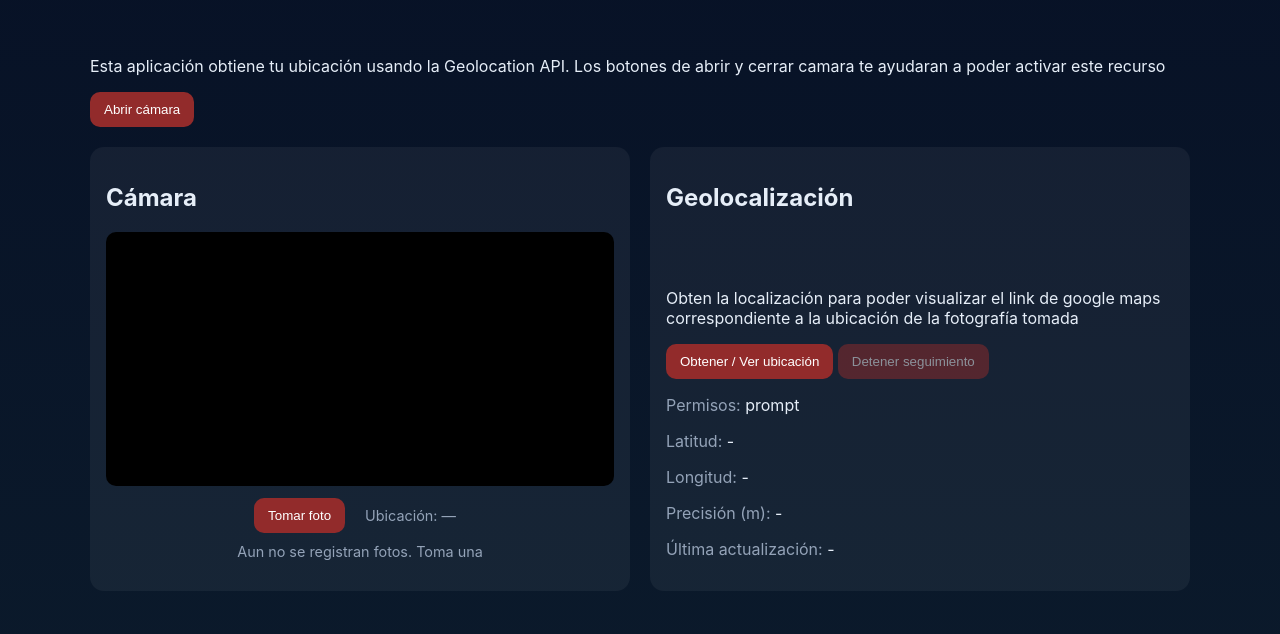
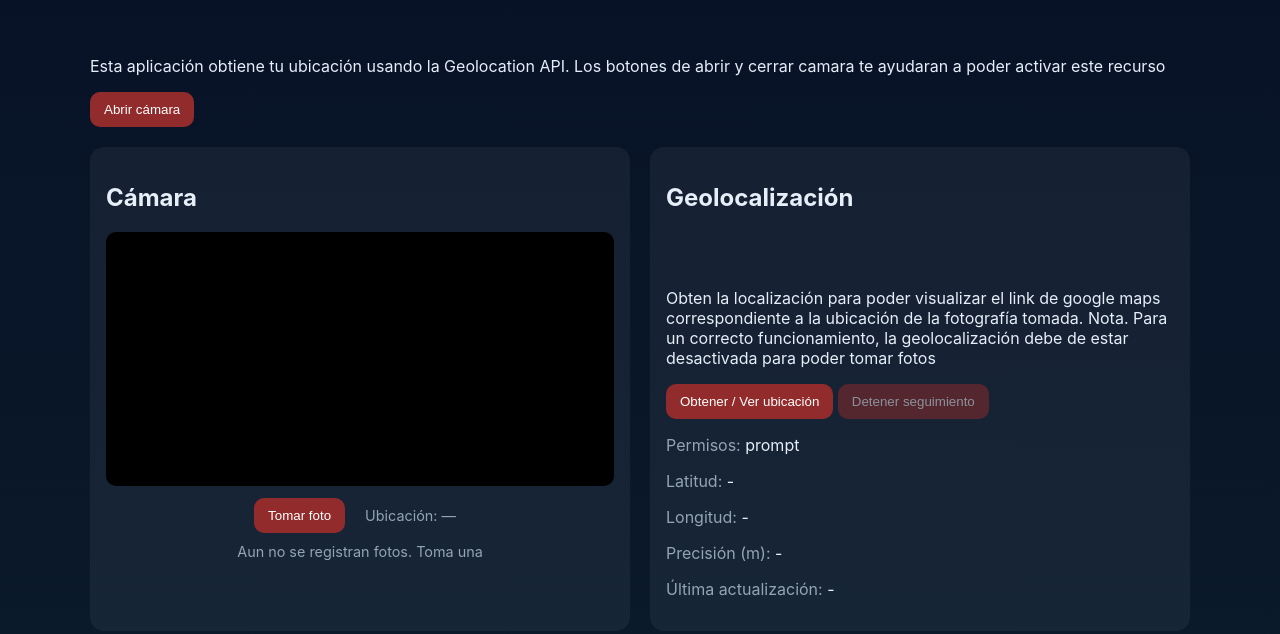
Before and after one commit to Leyla-Villanueva/pwa-examen, a plain HTML site: page index.html in a window 1280 px wide. Shown: the part 130-764 px from the top of the page. Drawn offline with Linux system fonts and the light colour scheme.

Commit message:
[ADD] 23RJ45

```diff
--- a/index.html
+++ b/index.html
@@ -178,7 +178,7 @@
             <p>
                 Obten la localización para poder visualizar el link
                 de google maps correspondiente a la ubicación de la
-                fotografía tomada
+                fotografía tomada. Nota. Para un correcto funcionamiento, la geolocalización debe de estar desactivada para poder tomar fotos
             </p>
 
             <button id="btn-ubicacion">Obtener / Ver ubicación</button>
```
Also changed, not shown: 1 other file.
